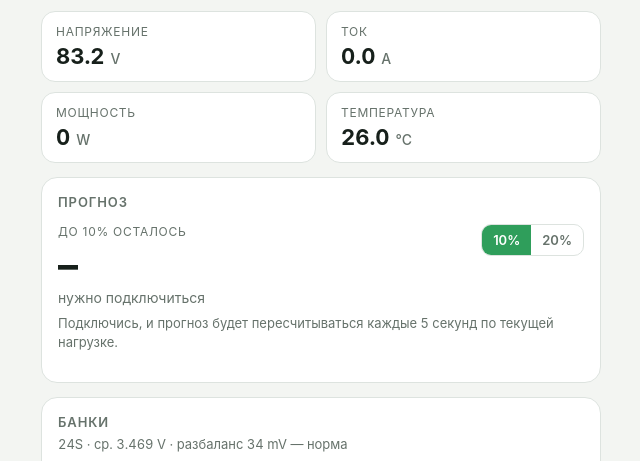
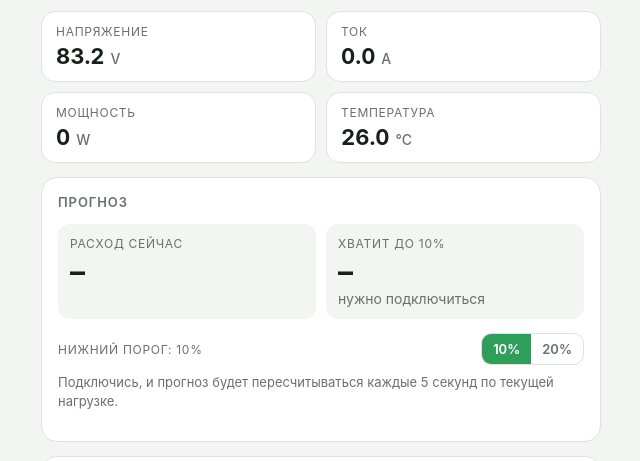
Before and after one commit to maxgordi/battery-bms, a plain HTML site: page index.html in a window 1280 px wide. Shown: the part 302-763 px from the top of the page, without its empty margins (319-959 px from the left). Drawn offline with Linux system fonts and the light colour scheme.

Commit message:
v5: fix current sign (+ is discharge), show live consumption
Co-Authored-By: Claude Opus 5.5 <noreply@anthropic.com>

```diff
--- a/index.html
+++ b/index.html
@@ -80,6 +80,10 @@ h2 { font-size: 13px; text-transform: uppercase; letter-spacing: .07em; color: v
 .fc-big { font-size: 40px; font-weight: 700; line-height: 1.1; margin-top: 4px; font-variant-numeric: tabular-nums; letter-spacing: -.01em; }
 .fc-sub { font-size: 14px; color: var(--muted); margin-top: 2px; }
 .fc-basis { font-size: 13px; color: var(--muted); line-height: 1.45; margin-top: -6px; }
+.fc-now { display: grid; grid-template-columns: repeat(2, minmax(0, 1fr)); gap: 10px; }
+.fc-now > div { background: var(--bg); border-radius: 12px; padding: 12px; min-width: 0; }
+.fc-now .fc-big { font-size: 30px; }
+.fc-main { align-items: center; }
 .fc-limit { display: inline-flex; border: 1px solid var(--line); border-radius: 10px; overflow: hidden; flex: none; }
 .seg { width: auto; background: transparent; color: var(--muted); border-radius: 0; padding: 7px 11px; font-size: 13px; font-weight: 600; }
 .seg.on { background: var(--accent); color: #fff; }
@@ -117,11 +121,13 @@ h2 { font-size: 13px; text-transform: uppercase; letter-spacing: .07em; color: v
 
   <section class="card forecast">
     <h2>Прогноз</h2>
+    <div class="fc-now">
+      <div><div class="fc-k">Расход сейчас</div><div class="fc-big" id="fcPow">–</div></div>
+      <div><div class="fc-k">Хватит до <span id="fcLimitLbl2">10</span>%</div><div class="fc-big" id="fcTime">–</div><div class="fc-sub" id="fcEta">–</div></div>
+    </div>
     <div class="fc-main">
       <div>
-        <div class="fc-k">До <span id="fcLimitLbl">10</span>% осталось</div>
-        <div class="fc-big" id="fcTime">–</div>
-        <div class="fc-sub" id="fcEta">–</div>
+        <div class="fc-k">Нижний порог: <span id="fcLimitLbl">10</span>%</div>
       </div>
       <div class="fc-limit" role="group" aria-label="Нижний порог">
         <button class="seg" data-limit="10" id="lim10">10%</button>
@@ -144,7 +150,7 @@ h2 { font-size: 13px; text-transform: uppercase; letter-spacing: .07em; color: v
   </section>
 
   <button class="ghost" id="disconnect" hidden>Отключиться</button>
-  <p class="note">Работает в браузере Bluefy на iPhone (или Chrome на Android/компьютере). Аккумулятор держит одно подключение: закрой другие приложения, которые к нему подключены. Обновлено: <span id="upd">–</span> · версия 4</p>
+  <p class="note">Работает в браузере Bluefy на iPhone (или Chrome на Android/компьютере). Аккумулятор держит одно подключение: закрой другие приложения, которые к нему подключены. Обновлено: <span id="upd">–</span> · версия 5</p>
 </main>
 
 <script>
@@ -183,7 +189,7 @@ function render(s) {
   const V = s.total != null ? s.total / 10 : null;
   const A = s.current != null ? s.current / 10 : null;
   $("volt").innerHTML = `${f(V)} <small>V</small>`;
-  $("cur").innerHTML = `${A == null ? "–" : (A > 0 ? "+" : "") + A.toFixed(1)} <small>A</small>`;
+  $("cur").innerHTML = A == null ? "– <small>A</small>" : `${Math.abs(A).toFixed(1)} <small>A ${A > 0.05 ? "разряд" : A < -0.05 ? "заряд" : ""}</small>`;
   $("pow").innerHTML = `${s.power ?? "–"} <small>W</small>`;
   $("temp").innerHTML = `${f(s.temp1 != null ? s.temp1 / 10 : null)} <small>°C</small>`;
 
@@ -365,7 +371,7 @@ function tick() {
 
 function renderForecast() {
   const limit = prefs.limit;
-  $("fcLimitLbl").textContent = limit;
+  $("fcLimitLbl").textContent = limit; $("fcLimitLbl2").textContent = limit;
   ["lim10", "lim20"].forEach(id => $(id).classList.toggle("on", +$(id).dataset.limit === limit));
   const connected = gotData && device && device.gatt && device.gatt.connected;
   if (!connected || state.soc == null) {
@@ -373,6 +379,7 @@ function renderForecast() {
     $("fcEta").textContent = wantConnected ? "жду данные…" : "нужно подключиться";
     $("fcBasis").textContent = "Подключись, и прогноз будет пересчитываться каждые 5 секунд по текущей нагрузке.";
     $("scen").innerHTML = "";
+    $("fcPow").textContent = "–";
     return;
   }
   const soc = state.soc, capAh = state.batcap || 30;
@@ -382,11 +389,12 @@ function renderForecast() {
   const usableWh = Math.max(0, remAh - capAh * limit / 100) * vAvg;
   const hoursAt = p => (p > 3 ? usableWh / p : Infinity);
   const P = lastP != null ? lastP : powerOf(state);
-  const charging = (state.current ?? 0) > 0 && P > 3; // ток со знаком «+» = зарядка
+  const charging = (state.current ?? 0) < 0 && P > 3; // у этого BMS «+» = разряд, «−» = зарядка
 
+  $("fcPow").innerHTML = P == null ? "–" : `${Math.round(P)} <small style="font-size:16px;color:var(--muted)">W</small>`;
   if (charging) {
     $("fcTime").textContent = "заряжается";
-    $("fcEta").textContent = `сейчас ${soc}%, входит ${Math.round(P)} W`;
+    $("fcEta").textContent = `сейчас ${soc}%, входит ${Math.round(P)} W (это не расход)`;
   } else if (soc <= limit) {
     $("fcTime").textContent = "уже ниже порога";
     $("fcEta").textContent = `заряд ${soc}%, лучше подключить зарядку`;
@@ -401,8 +409,8 @@ function renderForecast() {
     $("fcTime").textContent = fmtDur(hrs);
     $("fcEta").textContent = fmtEta(hrs);
   }
-  $("fcBasis").textContent = `Нагрузка сейчас ${P == null ? "–" : Math.round(P) + " W"} · запас до ${limit}%: ` +
-    `${(usableWh / 1000).toFixed(2)} кВт·ч. Пересчёт каждые 5 секунд: включится холодильник — время сразу уменьшится.`;
+  $("fcBasis").textContent = `Запас до ${limit}%: ${(usableWh / 1000).toFixed(2)} кВт·ч. ` +
+    `Пересчёт каждые 5 секунд: включится холодильник — время сразу уменьшится, выключится — вырастет.`;
   const sc = [["Только фон, 60 W", 60], ["Фон + холодильник, 360 W", 360]];
   $("scen").innerHTML = sc.map(([k, p]) => `<div class="row"><span>${k}</span><span>${fmtDur(hoursAt(p))}</span></div>`).join("");
 }
```
